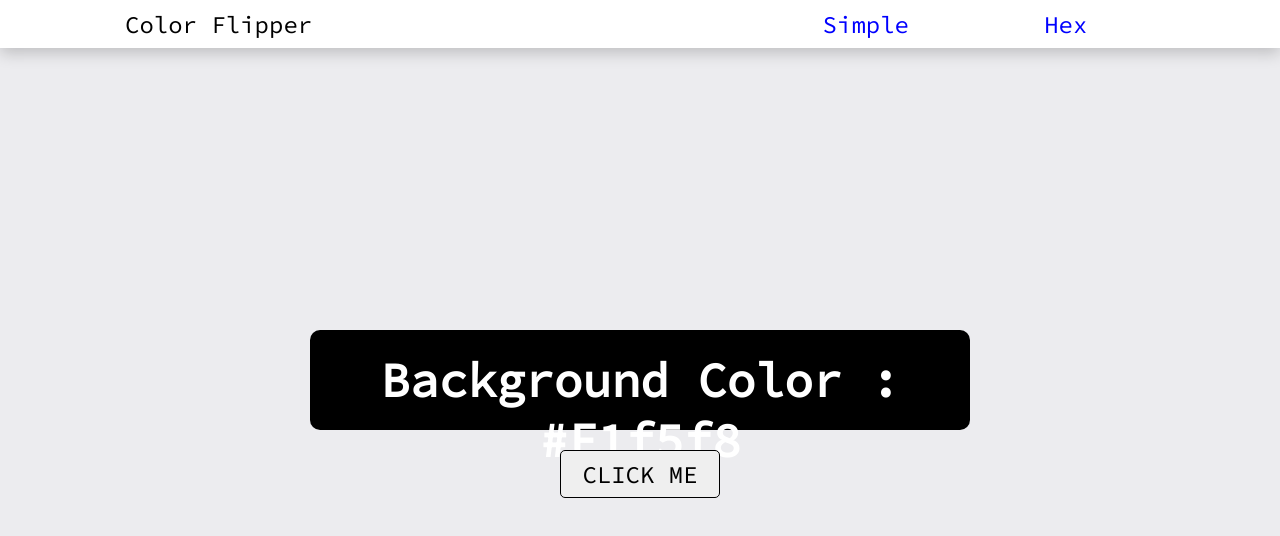
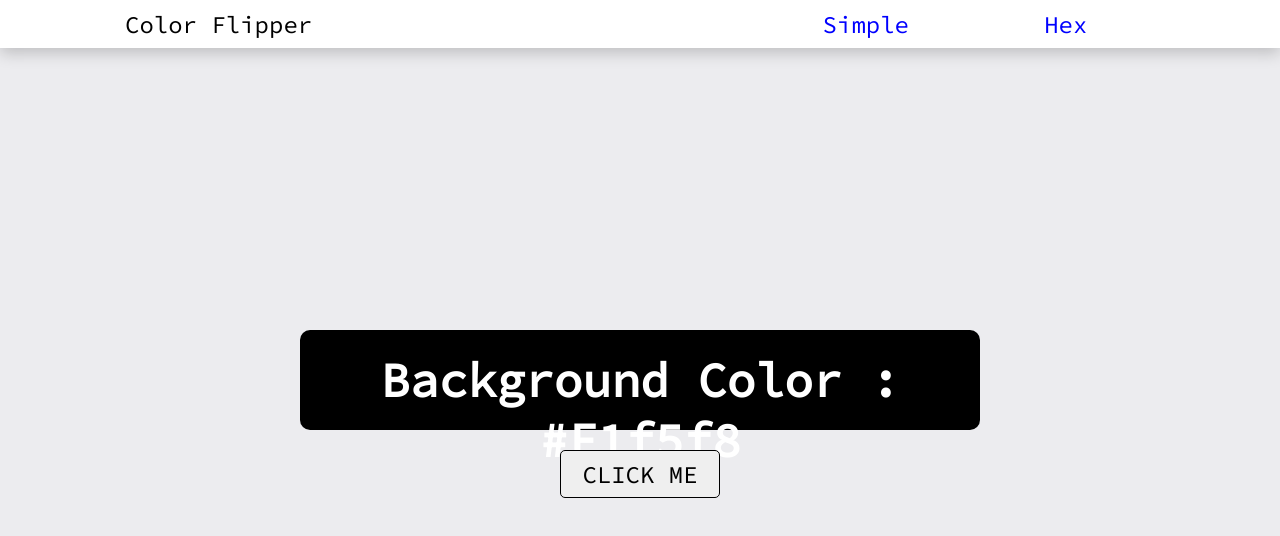
Before and after one commit to shubhammurteli/1_Color_Flipper, a plain HTML site: page index.html in a window 1280 px wide. Drawn offline with Linux system fonts and the light colour scheme.

Commit message:
Update indstyle.css

```diff
--- a/indstyle.css
+++ b/indstyle.css
@@ -56,7 +56,7 @@ main .container h1{
     border-radius: 10px;
     font-size: 6vh;
     height: 100px;
-    width: 660px;
+    width: 680px;
 }
 
 .button{
```
